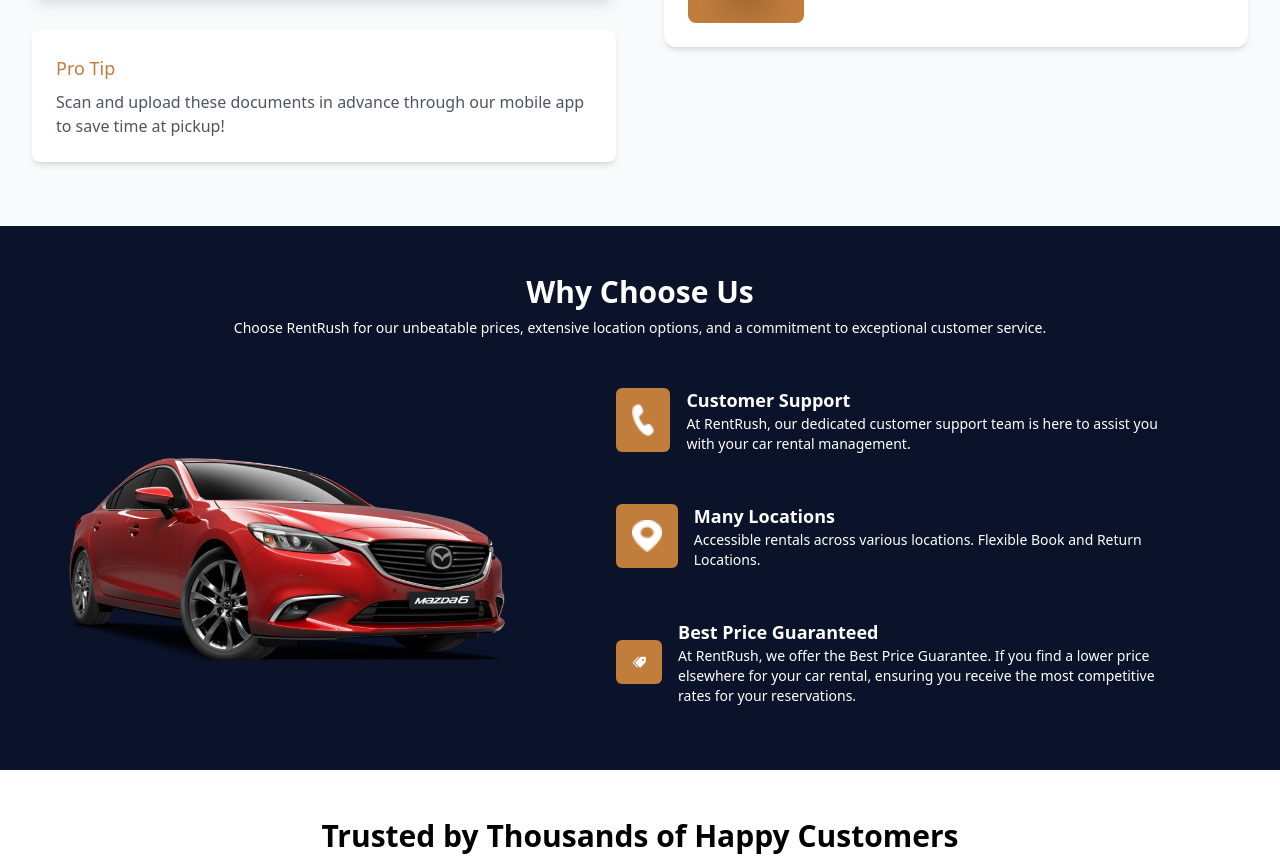
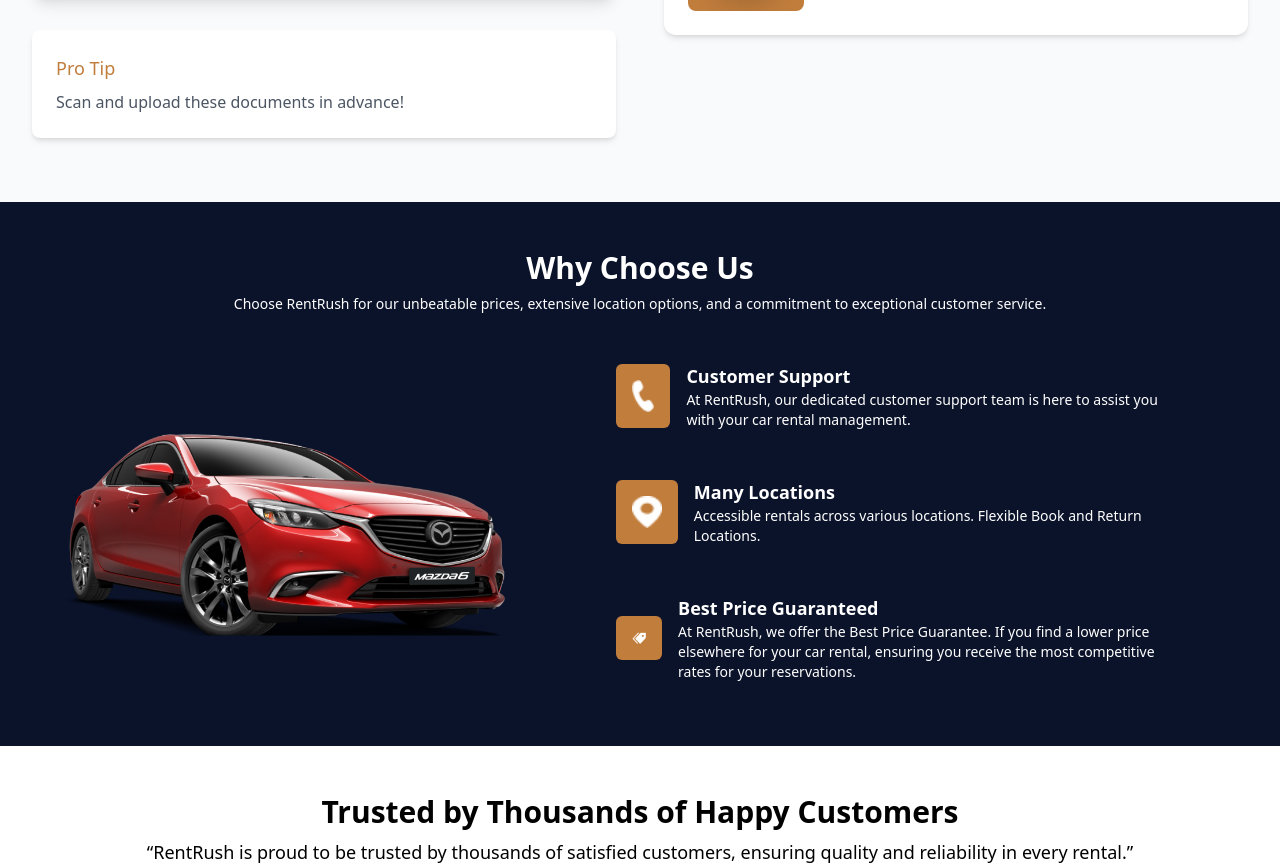
Before and after one commit to DevFawadKhan/RentRush-Front, a React (Vite) app: page / in a window 1280 px wide. Shown: the part 2200-3067 px from the top of the page. Built offline with nearby package versions, Linux system fonts and the light colour scheme.

Commit message:
update details

```diff
--- a/src/components/Detail.jsx
+++ b/src/components/Detail.jsx
@@ -51,7 +51,7 @@ function Detail() {
             <div className="mt-8 bg-white p-6 rounded-lg shadow-md">
               <h3 className="text-lg font-medium text-[#C17D3C]">Pro Tip</h3>
               <p className="mt-2 text-gray-600">
-                Scan and upload these documents in advance through our mobile app to save time at pickup!
+                Scan and upload these documents in advance!
               </p>
             </div>
           </div>
```
